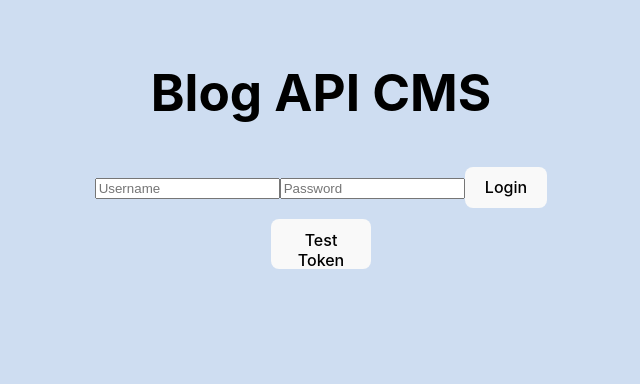
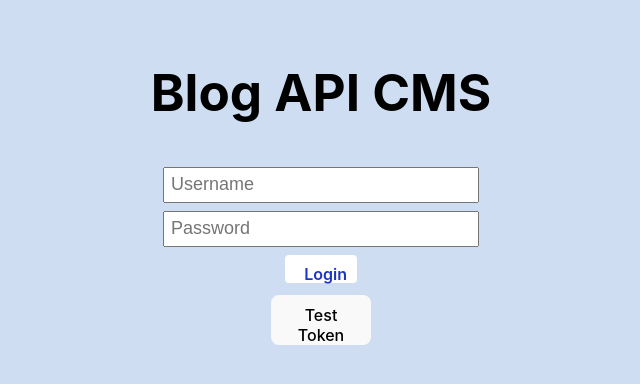
Before and after one commit to tw427/Blog-API, a React (Vite) app in the folder cms/: page / in a window 1280 px wide. Shown: the top 384 px of the page, without its empty margins (319-959 px from the left). Built offline with nearby package versions, Linux system fonts and the light colour scheme.

Commit message:
Style login page in CMS | Fix post preview cards in View Posts tab of CMS where buttons were misaligned

```diff
--- a/cms/src/components/cms-viewall.jsx
+++ b/cms/src/components/cms-viewall.jsx
@@ -24,8 +24,8 @@ export const CmsViewAll = () => {
     allPosts.forEach((post) => {
       let trimBody = post.body;
       let trimTitle = post.title;
-      if (post.body.length > 123) {
-        trimBody = post.body.substr(0, 123) + "...";
+      if (post.body.length > 40) {
+        trimBody = post.body.substr(0, 40) + "...";
       }
 
       if (post.title.length > 27) {
@@ -35,7 +35,9 @@ export const CmsViewAll = () => {
         <div className="post-view-card" key={post._id}>
           <div className="post-view-title">{trimTitle}</div>
           <hr></hr>
-          <div className="post-view-body">{trimBody}</div>
+          <div className="post-view-body">
+            <p>{trimBody}</p>
+          </div>
           <button className="post-link-button">View Post</button>
           <p>{`${post.published}`}</p>
         </div>
--- a/cms/src/styles/cms-login.css
+++ b/cms/src/styles/cms-login.css
@@ -0,0 +1,31 @@
+#cms-login-form {
+  display: flex;
+  flex-direction: column;
+  align-items: center;
+}
+
+#cms-login-form input {
+  width: 300px;
+  height: 32px;
+  font-size: 18px;
+  padding: 0px 6px;
+  margin-bottom: 8px;
+}
+
+#cms-login-btn {
+  width: 72px;
+  height: 28px;
+  font-size: 16px;
+  margin-bottom: 12px;
+  border-radius: 4px;
+  border: none;
+  background-color: white;
+  font-weight: 600;
+  color: rgb(28, 53, 194)
+}
+
+#cms-login-btn:hover {
+  cursor: pointer;
+  box-shadow: 0px 0px 3px 2px rgb(118, 138, 255);
+  color: rgb(28, 53, 194, 0.6)
+}
--- a/cms/src/styles/cms-viewall.css
+++ b/cms/src/styles/cms-viewall.css
@@ -27,6 +27,14 @@
   width: 100%;
 }
 
+.post-view-body {
+  min-height: 40px;
+}
+
+.post-view-body p {
+  margin: 0;
+}
+
 .post-link-button {
   height: 38px;
   width: 80px;
```
